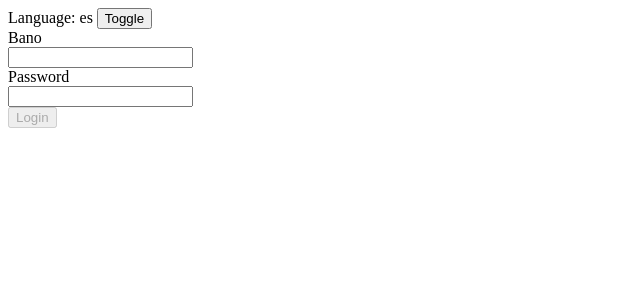
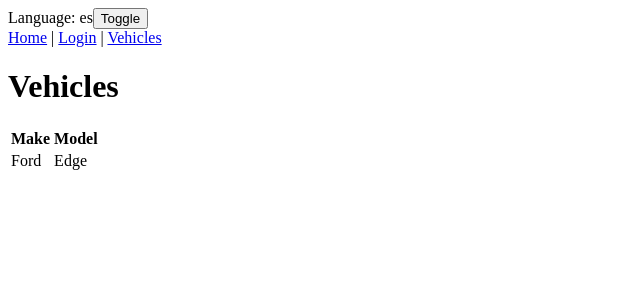
Before and after one commit to coryhouse/acutrack-react, a React (Create React App) app: page /vehicles in a window 1280 px wide. Shown: the top 300 px of the page, without its empty margins (0-640 px from the left). Built offline with nearby package versions, Linux system fonts and the light colour scheme; data requests are answered from the project's data file.

Commit message:
Add vehicles and home pages

```diff
--- a/db.json
+++ b/db.json
@@ -2,5 +2,6 @@
   "users": [
     { "id": 1, "email": "test@ex.com", "password": "123" },
     { "id": 2, "email": "test2@ex.com", "password": "123" }
-  ]
+  ],
+  "vehicles": [{ "id": 1, "make": "Ford", "model": "Edge" }]
 }
--- a/package.json
+++ b/package.json
@@ -7,6 +7,7 @@
     "npm-run-all": "^4.1.5",
     "react": "^16.8.6",
     "react-dom": "^16.8.6",
+    "react-router-dom": "^5.0.1",
     "react-scripts": "3.0.1"
   },
   "scripts": {
--- a/src/App.js
+++ b/src/App.js
@@ -1,6 +1,10 @@
 import React from "react";
 import Login from "./Login";
 import LanguageContext from "./LanguageContext";
+import { Route } from "react-router-dom";
+import Home from "./Home";
+import Nav from "./Nav";
+import Vehicles from "./Vehicles";
 
 class App extends React.Component {
   state = {
@@ -15,9 +19,12 @@ class App extends React.Component {
   render() {
     return (
       <LanguageContext.Provider value={this.state.language}>
-        <label>Language:</label> {this.state.language}{" "}
+        <label>Language:</label> {this.state.language}
         <button onClick={this.toggleLanguage}>Toggle</button>
-        <Login />
+        <Nav />
+        <Route path="/" component={Home} exact />
+        <Route path="/login" component={Login} />
+        <Route path="/vehicles" component={Vehicles} />
       </LanguageContext.Provider>
     );
   }
--- /dev/null
+++ b/src/Home.js
@@ -0,0 +1,5 @@
+import React from "react";
+
+const Home = () => <h1>Home</h1>;
+
+export default Home;
--- /dev/null
+++ b/src/Nav.js
@@ -0,0 +1,13 @@
+import React from "react";
+import { Link } from "react-router-dom";
+
+const Nav = () => {
+  return (
+    <nav>
+      <Link to="/">Home</Link> | <Link to="/login">Login</Link> |{" "}
+      <Link to="/vehicles">Vehicles</Link>
+    </nav>
+  );
+};
+
+export default Nav;
--- /dev/null
+++ b/src/Vehicles.js
@@ -0,0 +1,37 @@
+import React, { useEffect, useState } from "react";
+import { getVehicles } from "./api/vehicleApi";
+
+function Vehicles() {
+  const [vehicles, setVehicles] = useState([]);
+
+  // This is equivalent to componentDidMount
+  useEffect(() => {
+    getVehicles().then(_vehicles => {
+      setVehicles(_vehicles);
+    });
+  }, []);
+
+  return (
+    <>
+      <h1>Vehicles</h1>
+      <table>
+        <thead>
+          <tr>
+            <th>Make</th>
+            <th>Model</th>
+          </tr>
+        </thead>
+        <tbody>
+          {vehicles.map(vehicle => (
+            <tr>
+              <td>{vehicle.make}</td>
+              <td>{vehicle.model}</td>
+            </tr>
+          ))}
+        </tbody>
+      </table>
+    </>
+  );
+}
+
+export default Vehicles;
--- /dev/null
+++ b/src/api/vehicleApi.js
@@ -0,0 +1,9 @@
+export function getVehicles() {
+  return fetch("http://localhost:3001/vehicles").then(response => {
+    if (!response.ok) throw new Error("Network response was not okay.");
+    return response.json().catch(error => {
+      console.error(error);
+      throw error;
+    });
+  });
+}
--- a/src/index.js
+++ b/src/index.js
@@ -1,5 +1,11 @@
 import React from "react";
 import ReactDOM from "react-dom";
 import App from "./App";
+import { BrowserRouter as Router } from "react-router-dom";
 
-ReactDOM.render(<App />, document.getElementById("root"));
+ReactDOM.render(
+  <Router>
+    <App />
+  </Router>,
+  document.getElementById("root")
+);
```
Also changed, not shown: src/TextInputFunc.js (added, +50 -0 lines), 1 other file (tests, documents, lock files or other folders).
